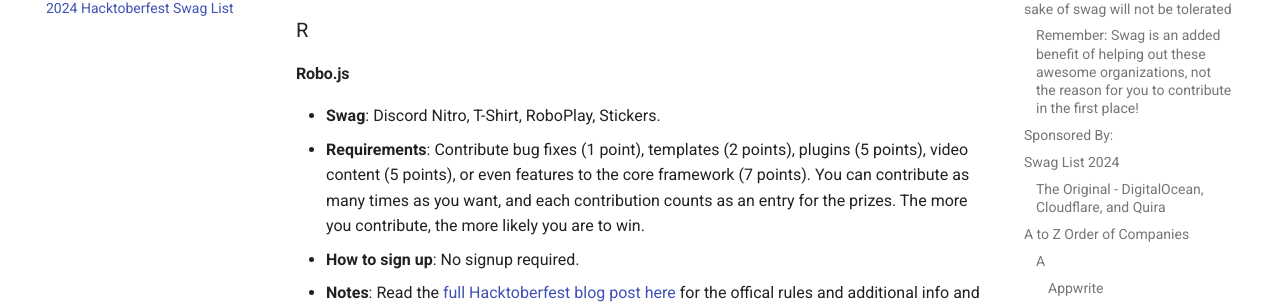
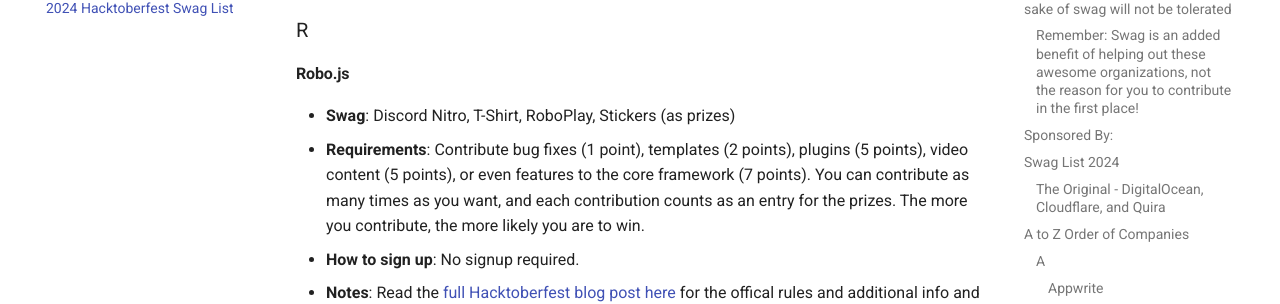
Before and after one commit to crweiner/hacktoberfest-swag-list, an MkDocs documentation site: the page built from docs/list.md, in a window 1280 px wide and 900 px high, scrolled down 4844 px. Shown: the part 154-458 px from the top of the window. Built offline with MkDocs 1.6.1 and Material for MkDocs 9.7.7, drawn with Linux system fonts in a browser that asks for light colours; plug-ins that fetch from the network failed and are left out; comment, search, counter and statistics services are not loaded.

Commit message:
Update Robo.js

```diff
--- a/docs/list.md
+++ b/docs/list.md
@@ -155,7 +155,7 @@
 
 #### **Robo.js**
 
-- **Swag**: Discord Nitro, T-Shirt, RoboPlay, Stickers.
+- **Swag**: Discord Nitro, T-Shirt, RoboPlay, Stickers (as prizes)
 - **Requirements**: Contribute bug fixes (1 point), templates (2 points), plugins (5 points), video content (5 points), or even features to the core framework (7 points). You can contribute as many times as you want, and each contribution counts as an entry for the prizes. The more you contribute, the more likely you are to win.
 - **How to sign up**: No signup required.
 - **Notes**: Read the [full Hacktoberfest blog post here](https://blog.waveplay.com/hacktoberfest-2024/) for the offical rules and additional info and [join the Discord community](https://roboplay.dev/discord?ref=blog.waveplay.com).
```
